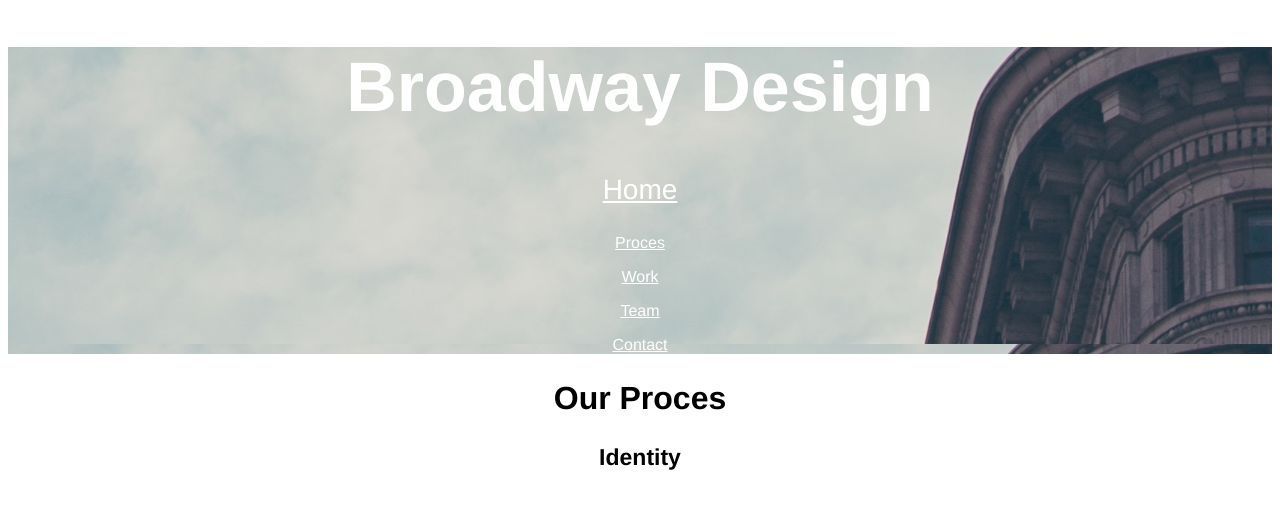
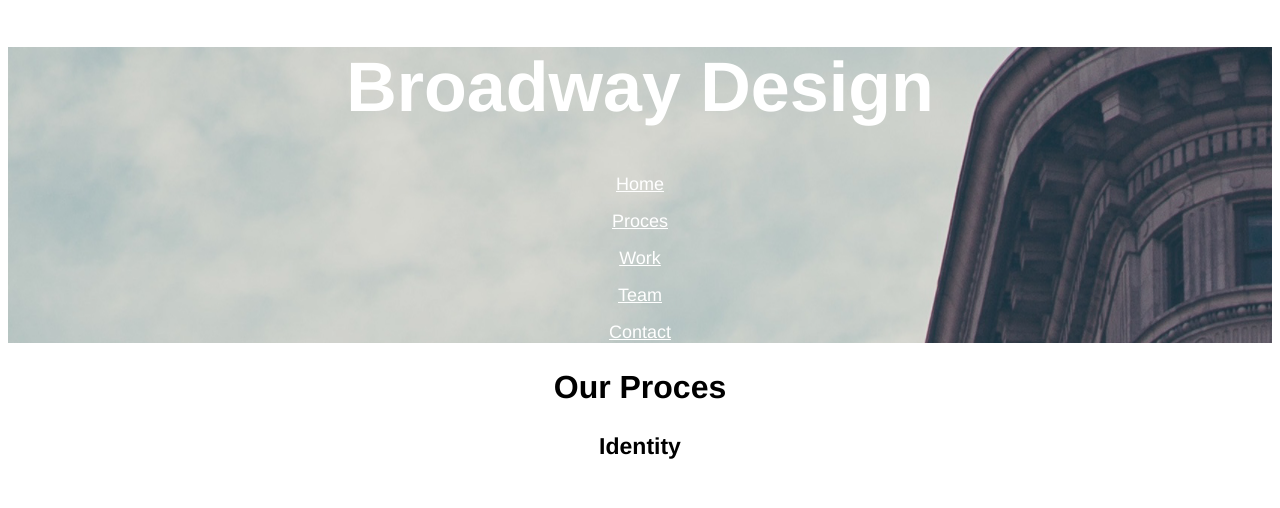
Before and after one commit to CMChristensen/broadway, a plain HTML site: page index.html in a window 1280 px wide. Drawn offline with Linux system fonts and the light colour scheme.

```diff
--- a/resources/style.css
+++ b/resources/style.css
@@ -13,12 +13,8 @@ h1 {
   color: white;
 }
 
-.link {
-  font-size: 28px;
-  color: white;
-}
-
 a {
+  font-size: 18px;
   color: white;
 }
 
```
